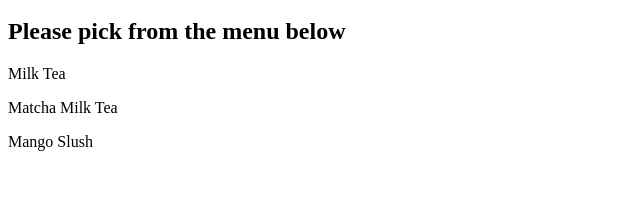
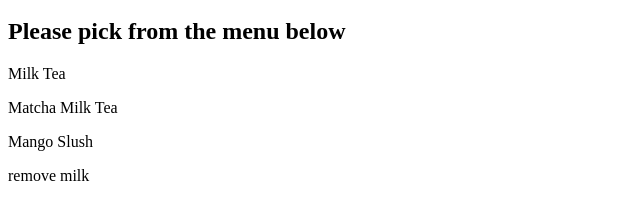
Before and after one commit to Jay-Trades/github-practice, a plain HTML site: page index.html in a window 1280 px wide. Shown: the part 48-268 px from the top of the page, without its empty margins (0-640 px from the left). Drawn offline with Linux system fonts and the light colour scheme.

Commit message:
remove milk

```diff
--- a/index.html
+++ b/index.html
@@ -7,5 +7,6 @@
           <p>Milk Tea</p>
           <p>Matcha Milk Tea</p>
           <p>Mango Slush</p>
+          <p>remove milk</p>
   	</body>
 </html>
```
